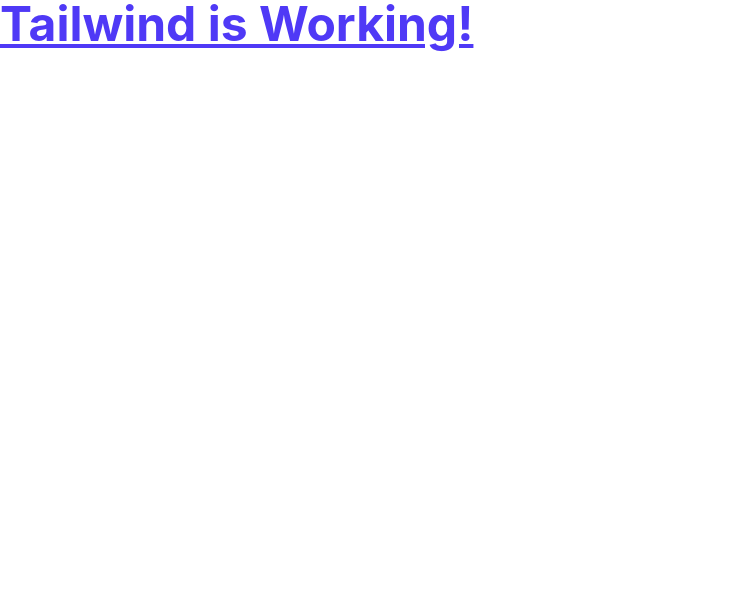
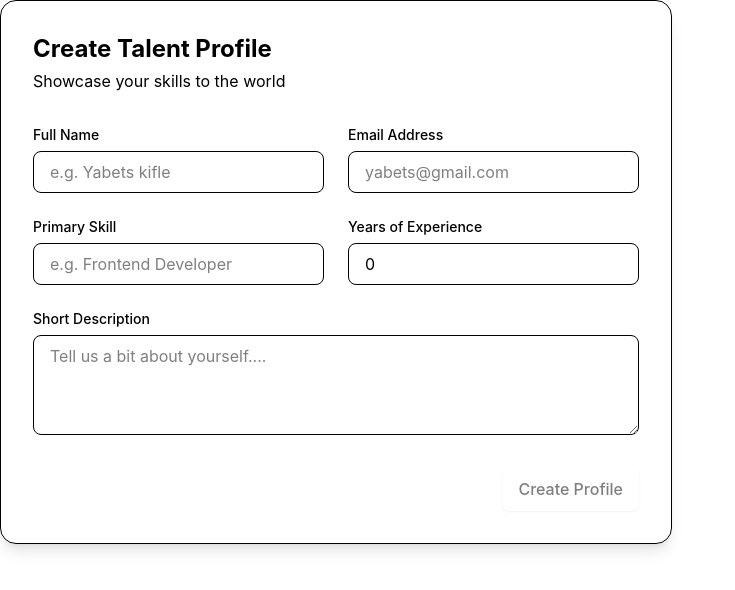
Before and after one commit to jabez-abija2399/SWAFRI, a React (Vite) app in the folder talent-profile/: page / in a window 1280 px wide. Shown: the top 590 px of the page, without its empty margins (0-735 px from the left). Built offline with nearby package versions, Linux system fonts and the light colour scheme.

Commit message:
feat: integrate TalentForm and useTalentProfile hook into App component for form management

```diff
--- a/talent-profile/src/App.tsx
+++ b/talent-profile/src/App.tsx
@@ -1,11 +1,36 @@
+import { TalentForm } from "./components/profile/TalentForm";
+import { UseTalentProfile } from "./hook/useTalentProfile";
 
 
 function App() {
 
+  const {profile, handleChange, handleSubmit, isFormValid, view} = UseTalentProfile();
+
   return (
-    <h1 className='text-5xl font-bold text-indigo-600 underline'>
-  Tailwind is Working!
-</h1>
+    <main>
+
+      {/* conditional rendering */}
+      {view === "FORM" ? (
+        <TalentForm
+        profile={profile}
+        onChange={handleChange}
+        onSubmit={handleSubmit}
+        isValid={isFormValid}
+        />
+      ):(
+        <div>
+          <h1>Success!</h1>
+          <p>Form logic is working/ Now we just need the profile car</p>
+
+          <button
+          onClick={() => window.location.reload()}
+          className="mt-6 text-primary font-medium hover:underline"
+          >
+            Reset Form
+          </button>
+        </div>
+      )}
+    </main>
 
   )
 }
```
